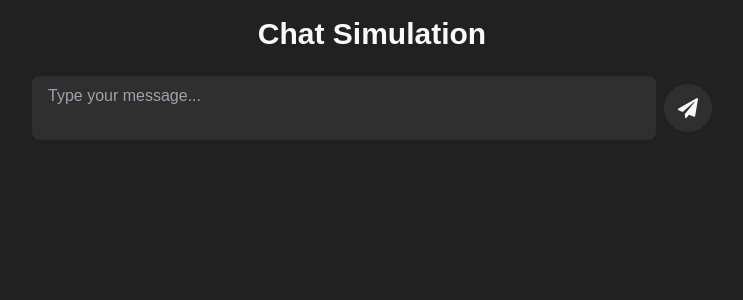
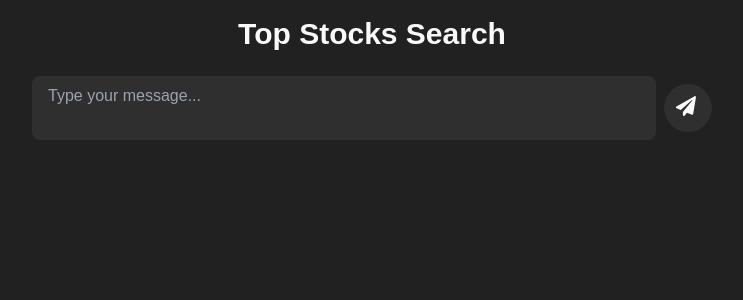
Before and after one commit to RaoAkif/top-stocks, a Next.js app: page / in a window 1280 px wide. Shown: the top 300 px of the page, without its empty margins (268-1011 px from the left). Built offline with nearby package versions, Linux system fonts and the light colour scheme.

Commit message:
Styling update

```diff
--- a/app/page.tsx
+++ b/app/page.tsx
@@ -11,7 +11,6 @@ const Home = () => {
   const handleSend = async () => {
     if (!input || isLoading) return;
 
-    setInput('');
     setMessage(null); // Clear the previous message
     setIsLoading(true);
 
@@ -29,7 +28,7 @@ const Home = () => {
       }
 
       const data = await response.json();
-      setMessage(JSON.stringify(data.embedding, null, 2)); // Display the embeddings in JSON format
+      setMessage(JSON.stringify(data.embedding, null, 2));
     } catch (error) {
       setMessage('Error: ' + (error as Error).message);
     } finally {
@@ -54,7 +53,7 @@ const Home = () => {
 
   return (
     <div className="flex flex-col justify-between h-screen bg-[#212121] p-4">
-      <h1 className="text-[#F9F9F9] text-3xl font-bold text-center mb-6">Chat Simulation</h1>
+      <h1 className="text-[#F9F9F9] text-3xl font-bold text-center mb-6">Top Stocks Search</h1>
       <div className="flex justify-center items-center mb-4">
         <textarea
           value={input}
@@ -65,7 +64,7 @@ const Home = () => {
         />
         <div
           onClick={handleSend}
-          className={`ml-2 flex justify-center items-center w-12 h-12 cursor-pointer rounded-full transition-all ${isLoading ? 'bg-[#333]' : 'bg-[#2F2F2F]'}`}
+          className={`ml-2 flex justify-center items-center w-12 h-12 pb-1 pr-1 cursor-pointer rounded-full transition-all ${isLoading ? 'bg-[#333]' : 'bg-[#2F2F2F]'}`}
         >
           {isLoading ? (
             <div className="w-6 h-6 border-4 border-[#F9F9F9] border-t-transparent rounded-full animate-spin"></div>
```
